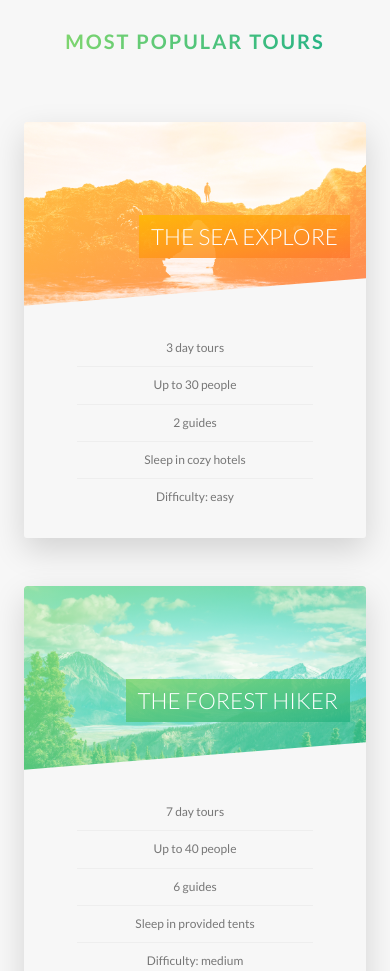
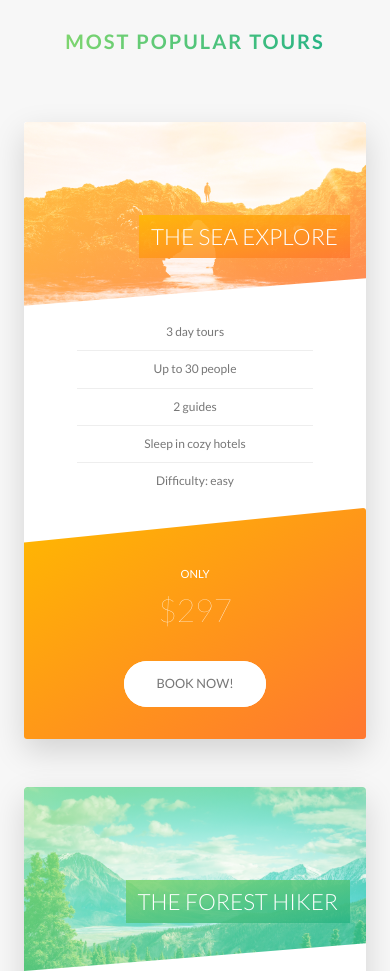
Before and after one commit to Tejas-Khairnar/css-natours-project, a website: page index.html in a window 390 px wide. Shown: the part 2640-3611 px from the top of the page. Drawn offline with Linux system fonts and the light colour scheme.

Commit message:
Added media queriy - tours, stories, booking

```diff
--- a/sass/components/_card.scss
+++ b/sass/components/_card.scss
@@ -20,6 +20,7 @@
     box-shadow: 0 1.5rem 4rem rgba($color-black, 0.15);
 
     &--front {
+      background-color: $color-white;
     }
 
     &--back {
@@ -188,4 +189,56 @@
     font-size: 6rem;
     font-weight: 100;
   }
+
+  // mixin for tablet portrait, <= 900px
+  @include respond(tab-port) {
+    height: auto; // parent height same as child
+    border-radius: 3px; // for wholw card with front and back
+    background-color: $color-white;
+    box-shadow: 0 1.5rem 4rem rgba($color-black, 0.15); // for entire card
+
+    &__side {
+      height: auto; // child height same as parent
+      position: relative; // both front and back on same side
+      box-shadow: none; // only apply for front side
+
+      &--back {
+        transform: rotateY(0); // back side on front
+        clip-path: polygon(
+          0 15%,
+          100% 0,
+          100% 100%,
+          0 100%
+        ); // for back side which is at end of card
+      }
+    }
+
+    // front side stay same
+    &:hover &__side--front {
+      transform: rotateY(0); // front side not rotate
+    }
+
+    &__details {
+      padding: 1rem 3rem;
+    }
+
+    // back side styling
+    &__cta {
+      // replce center code with normal
+      position: relative;
+      top: 0;
+      left: 0;
+      transform: translate(0);
+      width: 100%;
+      padding: 7rem 4rem 4rem 4rem;
+    }
+
+    &__price-box {
+      margin-bottom: 3rem;
+    }
+
+    &__price-value {
+      font-size: 4rem;
+    }
+  }
 }
--- a/sass/components/_form.scss
+++ b/sass/components/_form.scss
@@ -17,6 +17,11 @@
     width: 90%;
     display: block;
     transition: all 0.3s; // animation for border color
+
+    // mixin for tablet portrait, <= 900px
+    @include respond(tab-port) {
+      width: 100%;
+    }
 
     &:focus {
       outline: none; // blue outline browser default for input
@@ -52,6 +57,12 @@
   &__radio-group {
     width: 49%;
     display: inline-block;
+
+    // mixin for tablet portrait, <= 900px
+    @include respond(tab-port) {
+      width: 100%;
+      margin-bottom: 2rem;
+    }
   }
 
   &__radio-input {
--- a/sass/components/_story.scss
+++ b/sass/components/_story.scss
@@ -16,6 +16,18 @@
   //       transform: skewX(12deg);
   //   }
 
+  // mixin for tablet portrait, <= 900px
+  @include respond(tab-port) {
+    width: 100%;
+    padding: 4rem;
+    padding-left: 7rem;
+  }
+
+  // mixin for phone, <= 600px
+  @include respond(phone) {
+    transform: skewX(0); // skew whole story back normal horizontaly
+  }
+
   &__shape {
     width: 15rem;
     height: 15rem;
@@ -31,6 +43,11 @@
     // spacing between floated image and text and skew back to normal
     transform: translateX(-3rem) skewX(12deg);
     position: relative; // reference for caption
+
+    // mixin for phone, <= 600px
+    @include respond(phone) {
+      transform: translateX(-3rem) skewX(0); // skew story contents back normal horizontaly
+    }
   }
 
   &__image {
@@ -42,6 +59,11 @@
 
   &__text {
     transform: skewX(12deg); // skew back to normal
+
+    // mixin for phone, <= 600px
+    @include respond(phone) {
+      transform: skewX(0); // skew story text back normal horizontaly
+    }
   }
 
   &__caption {
--- a/sass/pages/_home.scss
+++ b/sass/pages/_home.scss
@@ -82,13 +82,44 @@
       transparent 50%
     ),
     url('../img/nat-10.jpg');
-  background-size: cover; // can use 100% same as cover
+  background-size: 100%; // can use 100% same as cover (100% => fit container in X direction)
   border-radius: 3px;
   box-shadow: 0 1.5rem 4rem rgba($color-black, 0.2);
-  height: 50rem;
+
+  // mixin for tablet landscape, <= 1200px
+  @include respond(tab-land) {
+    background-image: linear-gradient(
+        105deg,
+        rgba($color-white, 0.9) 0%,
+        rgba($color-white, 0.9) 65%,
+        transparent 65%
+      ),
+      url('../img/nat-10.jpg');
+    background-size: cover; // fit container in Y direction
+  }
+
+  // mixin for tablet portrait, <= 900px
+  @include respond(tab-port) {
+    background-image: linear-gradient(
+        to right,
+        rgba($color-white, 0.9) 0%,
+        rgba($color-white, 0.9) 100%
+      ),
+      url('../img/nat-10.jpg');
+  }
 
   &__form {
     width: 50%;
     padding: 6rem;
+
+    // mixin for tablet landscape, <= 1200px
+    @include respond(tab-land) {
+      width: 65%;
+    }
+
+    // mixin for tablet portrait, <= 900px
+    @include respond(tab-port) {
+      width: 100%;
+    }
   }
 }
```
Also changed, not shown: css/style.css.
